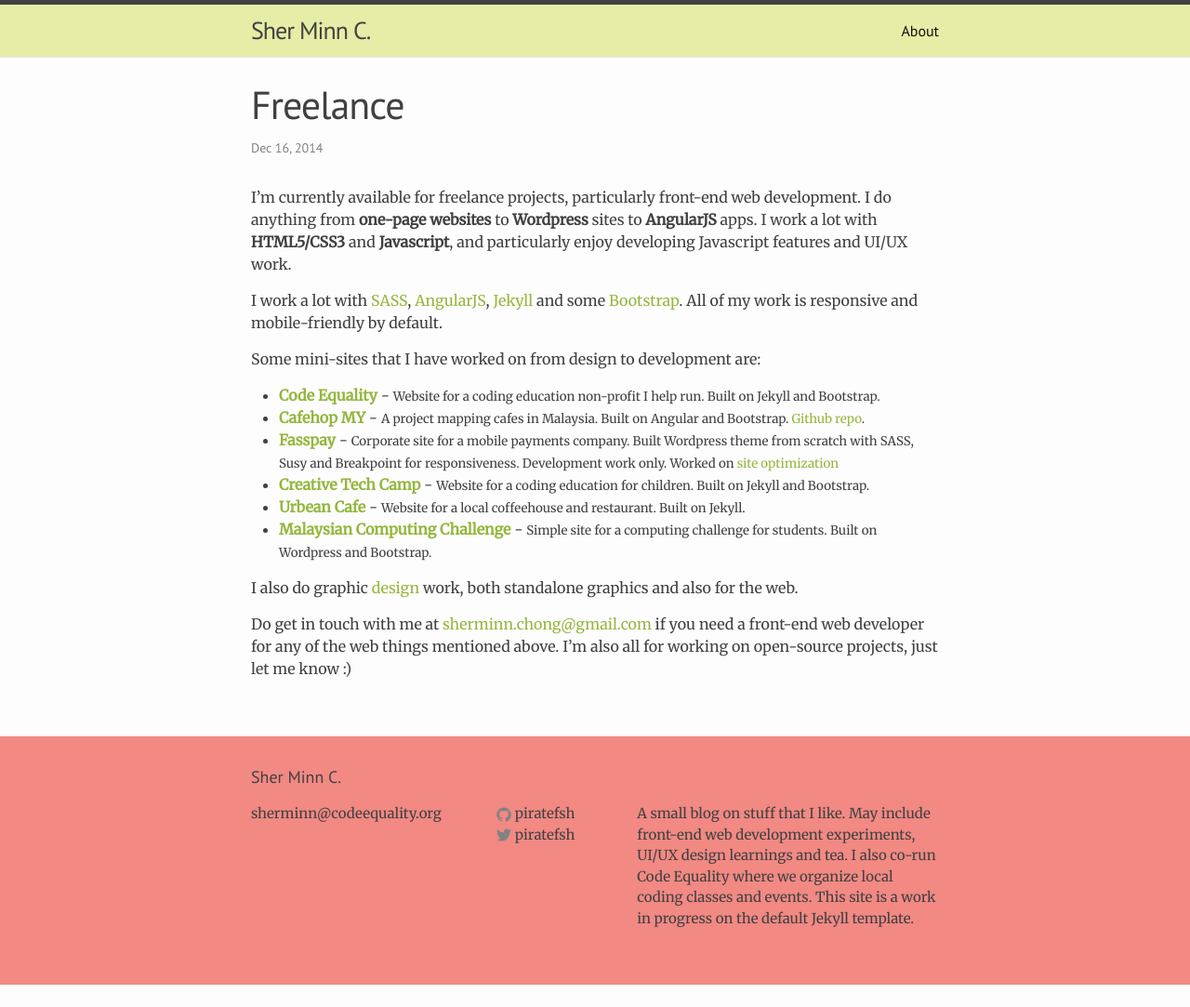
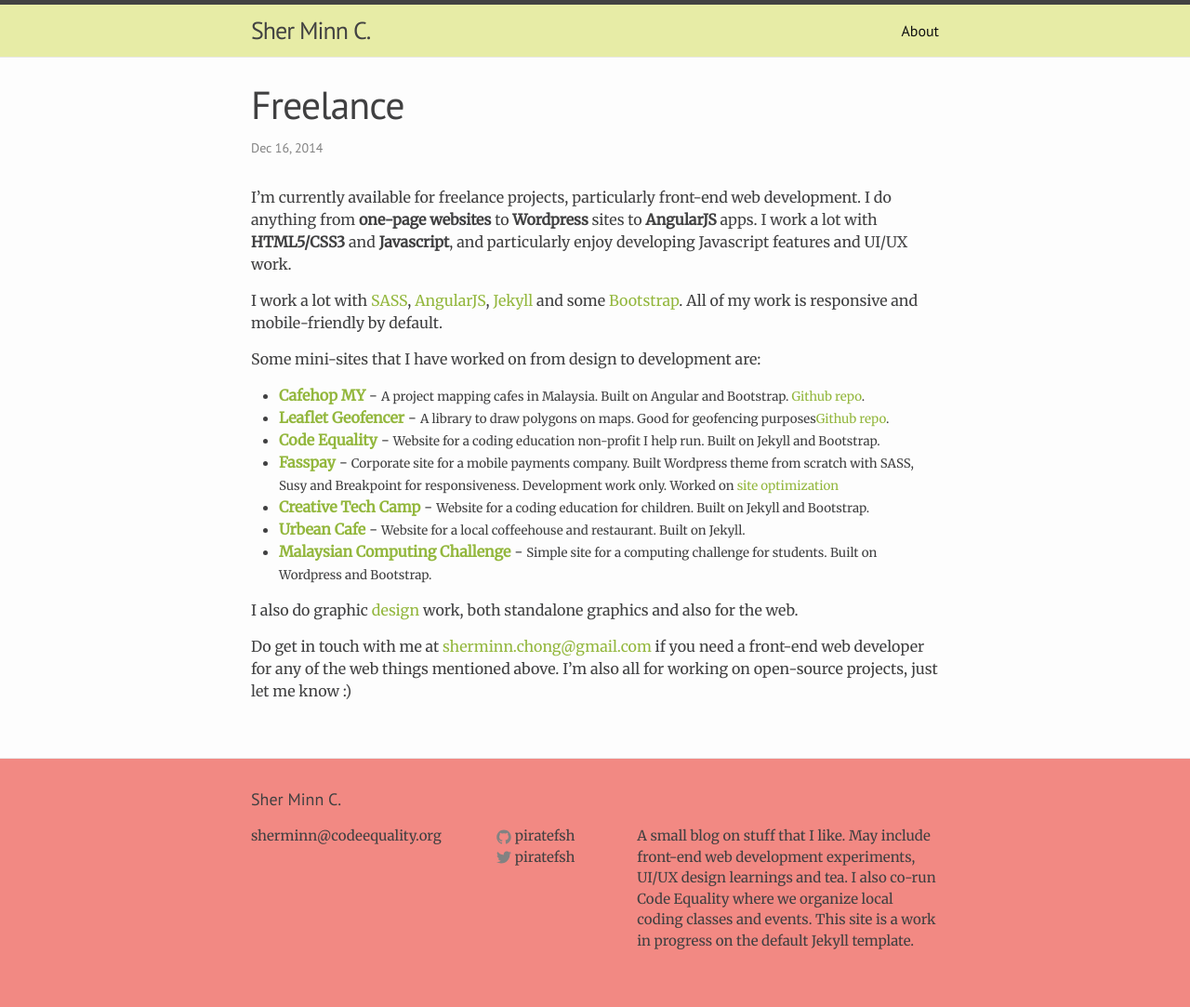
Before and after one commit to piratefsh/piratefsh.github.io, a Jekyll site: the page built from _posts/2014-12-16-freelance.md, in a window 1280 px wide. Shown: the whole page at 93% size. Built offline with Jekyll 4.4.1, drawn with Linux system fonts in a browser that asks for light colours; comment, search, counter and statistics services are not loaded; before the commit the page ends 1059 px from its top, so only the background shows below that.

Commit message:
Update project list

```diff
--- a/_posts/2014-12-16-freelance.md
+++ b/_posts/2014-12-16-freelance.md
@@ -12,8 +12,9 @@
 
 Some mini-sites that I have worked on from design to development are:
 
+* __[Cafehop MY](http://cafehop.my)__ - <small>A project mapping cafes in Malaysia. Built on Angular and Bootstrap. <a href="https://github.com/CafehopMY/cafehopmy.github.io">Github repo</a>.</small>
+* __[Leaflet Geofencer](http://piratefsh.github.io/leaflet.geofencer)__ - <small>A library to draw polygons on maps. Good for geofencing purposes<a href="https://github.com/piratefsh/leaflet.geofencer">Github repo</a>.</small>
 * __[Code Equality](http://codeequality.org)__ - <small>Website for a coding education non-profit I help run. Built on Jekyll and Bootstrap.</small>
-* __[Cafehop MY](http://cafehop.my)__ - <small>A project mapping cafes in Malaysia. Built on Angular and Bootstrap. <a href="https://github.com/CafehopMY/cafehopmy.github.io">Github repo</a>.</small>
 * __[Fasspay](http://fasspay.com)__ - <small>Corporate site for a mobile payments company. Built Wordpress theme from scratch with SASS, Susy and Breakpoint for responsiveness. Development work only. Worked on [site optimization](/projects/2015/01/23/site-optimizations.html)</small>
 * __[Creative Tech Camp](http://creativetechcamp.com)__ - <small>Website for a coding education for children. Built on Jekyll and Bootstrap.</small>
 * __[Urbean Cafe](http://urbeankl.github.io/)__ - <small>Website for a local coffeehouse and restaurant. Built on Jekyll.</small>
```
